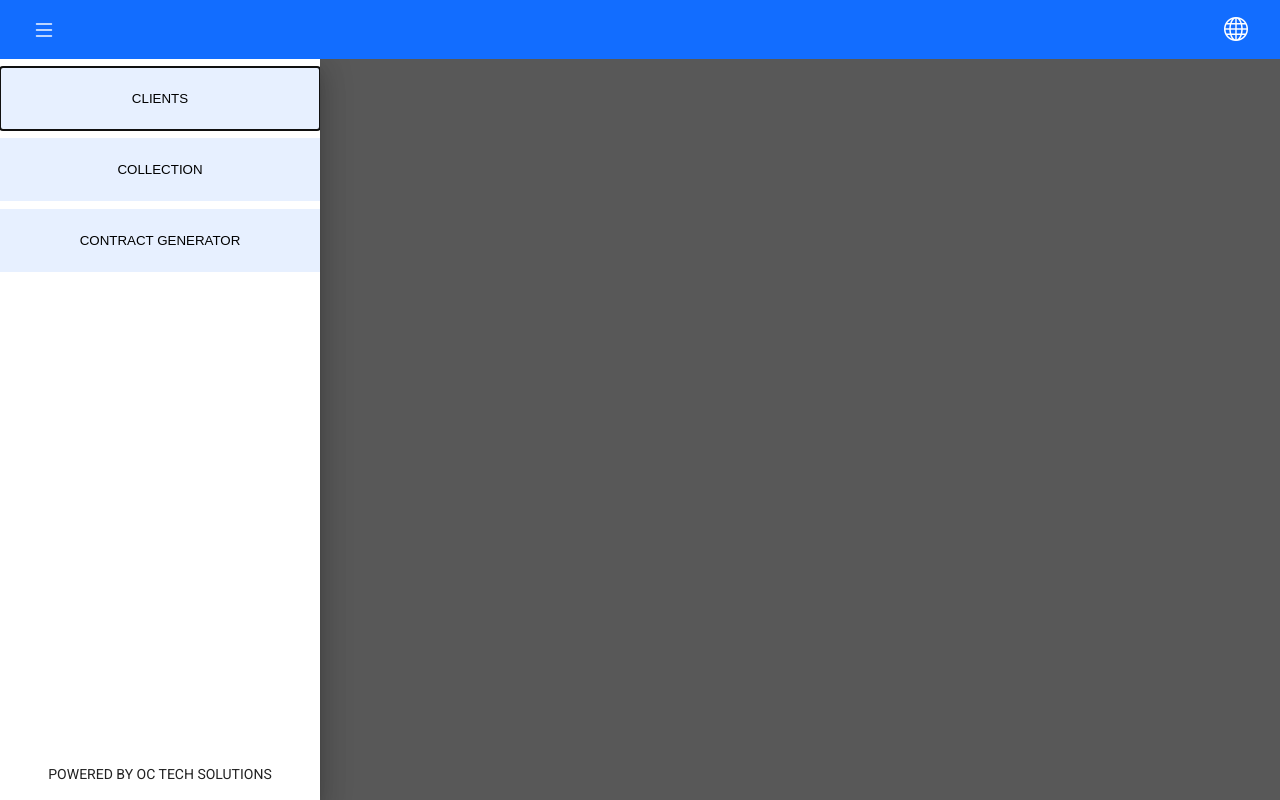
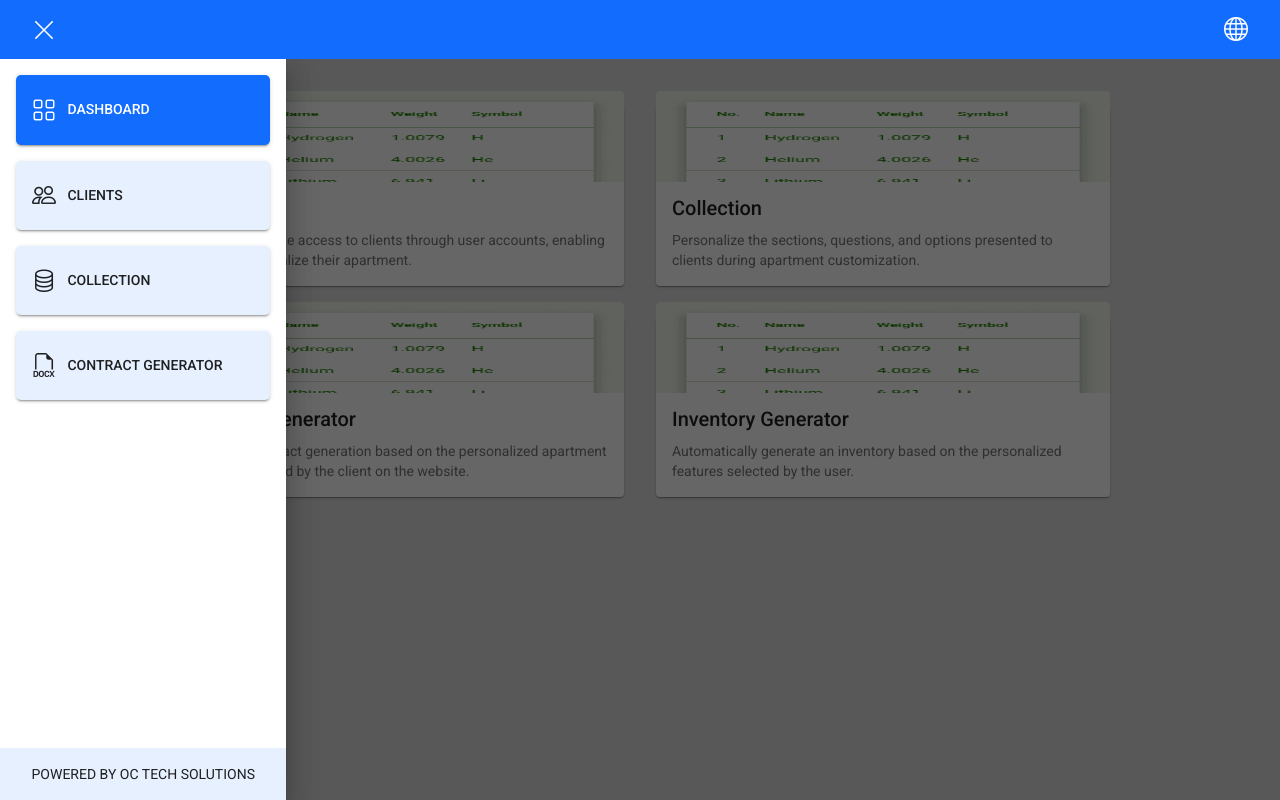
Before and after one commit to OmarChaar/Contract-Generator, an Angular app: page /home in a window 1280 px wide. Both pictures are taken after a click on the icon 44 px from the left and 29 px from the top of the page. Built offline with nearby package versions, Linux system fonts and the light colour scheme.

Commit message:
added dashboard page

```diff
--- a/src/app/app.component.css
+++ b/src/app/app.component.css
@@ -28,12 +28,11 @@
 }
 
 label {
-  font-size: 1.5rem;
+  font-size: 1.25rem;
   text-transform: uppercase;
 }
 
 .sidebar {
-  width: 20rem;
   display: flex;
   flex-direction: column;
   height: 100%;
@@ -42,15 +41,26 @@ label {
 .navButtons {
   display: flex;
   flex-direction: column;
-  gap: 0.5rem;
+  gap: 1rem;
   flex: 1;
-  margin-top: 0.5rem;
+  padding: 1rem;
 }
 
 .navButtons button {
-  padding: 1.5rem;
+  padding: 1rem 3rem 1rem 1rem;
   background: var(--table-header);
   border: none;
+  border-radius: 5px;
+  text-align: left;
+}
+
+.navButtons button i {
+  margin-right: 0.5rem;
+}
+
+.navButtons button:hover {
+  background: var(--table-border);
+  color: white;
 }
 
 .navSelected {
@@ -62,4 +72,5 @@ label {
   font-size: 0.875rem;
   padding: 1rem;
   text-align: center;
+  background: var(--table-header);
 }
--- a/src/app/app.component.html
+++ b/src/app/app.component.html
@@ -1,6 +1,6 @@
 <div class="layout">
   <div class="layoutHeader">
-    <i (click)="drawer.toggle()" [class]="drawer ? 'bi bi-list' : ''"></i>
+    <i (click)="drawer.toggle()" [class]="drawer.opened == false ? 'bi bi-list' : 'bi bi-x-lg'"></i>
 
     <label>{{ title }}</label>
 
@@ -9,12 +9,25 @@
     </div>
   </div>
   <mat-drawer-container [hasBackdrop]="true">
-    <mat-drawer #drawer [mode]="'over'">
+    <mat-drawer #drawer [mode]="'over'" autoFocus="false">
       <div class="sidebar">
         <div class="navButtons">
-          <button [ngClass]="currentURL == '/clients' ? 'navSelected' : ''" (click)="navigateTo('clients')">CLIENTS</button>
-          <button [ngClass]="currentURL == '/collection' ? 'navSelected' : ''" (click)="navigateTo('collection')">COLLECTION</button>
-          <button [ngClass]="currentURL == '/' ? 'navSelected' : ''" (click)="navigateTo('')">CONTRACT GENERATOR</button>
+          <button mat-raised-button [ngClass]="currentURL == '/home' ? 'navSelected' : ''" (click)="navigateTo('home')">
+            <i class="bi bi-grid"></i>
+            DASHBOARD
+          </button>
+          <button mat-raised-button [ngClass]="currentURL == '/clients' ? 'navSelected' : ''" (click)="navigateTo('clients')">
+            <i class="bi bi-people"></i>
+            CLIENTS
+          </button>
+          <button mat-raised-button [ngClass]="currentURL == '/collection' ? 'navSelected' : ''" (click)="navigateTo('collection')">
+            <i class="bi bi-database"></i>
+            COLLECTION
+          </button>
+          <button mat-raised-button [ngClass]="currentURL == '/' ? 'navSelected' : ''" (click)="navigateTo('')">
+            <i class="bi bi-filetype-docx"></i>
+            CONTRACT GENERATOR
+          </button>
         </div>
 
         <label class="powerdBy">Powered by OC Tech Solutions</label>
--- a/src/app/app.module.ts
+++ b/src/app/app.module.ts
@@ -10,6 +10,7 @@ import { RouterModule } from '@angular/router';
 import { FormsModule } from '@angular/forms';
 import { BrowserAnimationsModule } from '@angular/platform-browser/animations';
 import {MatSidenavModule} from '@angular/material/sidenav';
+import { MatButtonModule } from '@angular/material/button';
 
 const firebaseConfig = {
   apiKey: "AIzaSyCq44TtfAq6DE1Alp4qojB6z5WwWHCvpbc",
@@ -35,7 +36,8 @@ const analytics = getAnalytics(app);
     RouterModule,
     FormsModule,
     BrowserAnimationsModule,
-    MatSidenavModule
+    MatSidenavModule,
+    MatButtonModule
   ],
   providers: [],
   bootstrap: [AppComponent]
--- a/src/app/pages/home/home.component.css
+++ b/src/app/pages/home/home.component.css
@@ -0,0 +1,31 @@
+.card {
+  padding: 0;
+  margin: 1rem;
+  cursor: pointer;
+}
+
+.card:hover {
+  background: var(--active-section);
+}
+
+.card-image {
+  aspect-ratio: 5/1;
+  width: 100%;
+  margin: 0;
+}
+
+.girdView {
+  display: grid;
+  grid-template-columns: repeat(2, 50%);
+  width: 80%;
+  margin: 0 auto;
+}
+
+.mat-card-title {
+  margin-bottom: 1rem !important;
+  font-size: 1.25rem;
+}
+
+.mat-card-content {
+  padding: 1rem;
+}
--- a/src/app/pages/home/home.component.html
+++ b/src/app/pages/home/home.component.html
@@ -1 +1,40 @@
-<p>clients works!</p>
+<div>
+  <div class="girdView">
+    <!-- <mat-grid-tile> -->
+    <mat-card class="card" (click)="navigateTo('clients')">
+      <img mat-card-image class="card-image" src="../../../assets/imgs/table.scene.png" alt="Photo of a Shiba Inu">
+      <mat-card-content>
+        <mat-card-title>Clients</mat-card-title>
+        <mat-card-subtitle>Facilitate website access to clients through user accounts, enabling them to personalize their apartment.</mat-card-subtitle>
+      </mat-card-content>
+    </mat-card>
+
+
+    <mat-card class="card" (click)="navigateTo('collection')">
+      <img mat-card-image class="card-image" src="../../../assets/imgs/table.scene.png" alt="Photo of a Shiba Inu">
+      <mat-card-content>
+        <mat-card-title>Collection</mat-card-title>
+        <mat-card-subtitle>Personalize the sections, questions, and options presented to clients during apartment customization.</mat-card-subtitle>
+      </mat-card-content>
+    </mat-card>
+
+    <mat-card class="card" (click)="navigateTo('')">
+      <img mat-card-image class="card-image" src="../../../assets/imgs/table.scene.png" alt="Photo of a Shiba Inu">
+      <mat-card-content>
+        <mat-card-title>Contract Generator</mat-card-title>
+        <mat-card-subtitle>Automate contract generation based on the personalized apartment features selected by the client on the website.</mat-card-subtitle>
+      </mat-card-content>
+    </mat-card>
+
+    <mat-card class="card">
+      <img mat-card-image class="card-image" src="../../../assets/imgs/table.scene.png" alt="Photo of a Shiba Inu">
+      <mat-card-content>
+        <mat-card-title>Inventory Generator</mat-card-title>
+        <mat-card-subtitle>Automatically generate an inventory based on the personalized features selected by the user.</mat-card-subtitle>
+      </mat-card-content>
+    </mat-card>
+
+  </div>
+</div>
+
+<!-- Customize and manage sections, questions, and options that appear when clients personalize their apartment features. -->
--- a/src/app/pages/home/home.component.ts
+++ b/src/app/pages/home/home.component.ts
@@ -1,4 +1,5 @@
 import { Component, OnInit } from '@angular/core';
+import { Router } from '@angular/router';
 
 @Component({
   selector: 'app-home',
@@ -7,9 +8,13 @@ import { Component, OnInit } from '@angular/core';
 })
 export class HomeComponent implements OnInit {
 
-  constructor() { }
+  constructor(private router: Router) { }
 
   ngOnInit(): void {
   }
 
+  navigateTo(url: any) {
+    this.router.navigate([url]);
+  }
+
 }
--- a/src/app/pages/home/home.module.ts
+++ b/src/app/pages/home/home.module.ts
@@ -2,6 +2,8 @@ import { NgModule } from '@angular/core';
 import { CommonModule } from '@angular/common';
 import { RouterModule, Routes } from '@angular/router';
 import { HomeComponent } from './home.component';
+import {MatGridListModule} from '@angular/material/grid-list';
+import {MatCardModule} from '@angular/material/card';
 
 const routes: Routes = [
   {
@@ -15,6 +17,8 @@ const routes: Routes = [
   imports: [
     CommonModule,
     RouterModule.forChild(routes),
+    MatGridListModule,
+    MatCardModule
   ]
 })
 export class HomeModule { }
--- a/src/styles.css
+++ b/src/styles.css
@@ -212,3 +212,7 @@ i {
 .w-0 {
    width: 0;
 }
+
+.searchFeild.mat-form-field.mat-focused .mat-form-field-underline {
+  background-color: red;
+}
```
Also changed, not shown: src/assets/imgs/table.scene.png (added).
